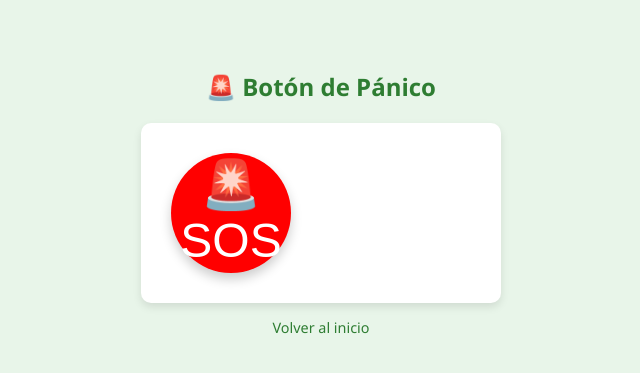
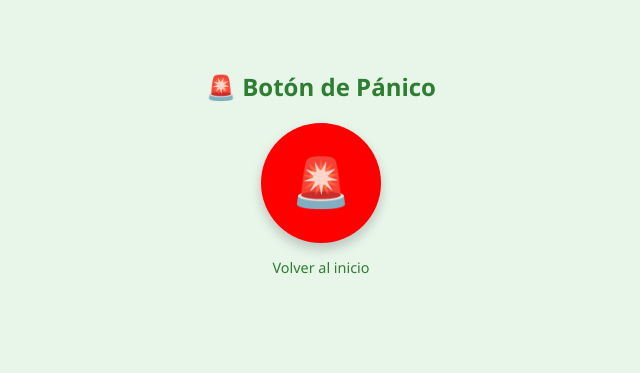
Before and after one commit to s4r4s4t3/espacio-seguro, a Flask app: page /panico in a window 1280 px wide. Shown: the top 373 px of the page, without its empty margins (319-959 px from the left). Run offline with Flask 3, Linux system fonts and the light colour scheme; the visitor is signed in with stand-in values (Sample User, id 1).

Commit message:
mejora de la estructura del botón

```diff
--- a/app/static/style.css
+++ b/app/static/style.css
@@ -76,3 +76,15 @@ p {
     background-color: darkred;
     transform: scale(1.1);
 }
+
+/* Botón de Pánico — quitar fondo blanco */
+.panic-form {
+  background: transparent;
+  padding: 0;
+  border: none;
+  box-shadow: none;
+  width: auto;
+  display: flex;
+  align-items: center;
+  justify-content: center;
+}
--- a/app/templates/panico.html
+++ b/app/templates/panico.html
@@ -8,8 +8,8 @@
 </head>
 <body>
     <h2>🚨 Botón de Pánico</h2>
-    <form method="POST">
-        <button type="submit" class="panic-btn">🚨 SOS</button>
+    <form method="POST" class="panic-form">
+        <button type="submit" class="panic-btn">🚨</button>
     </form>
     <p><a href="{{ url_for('home.home') }}">Volver al inicio</a></p>
 </body>
```
